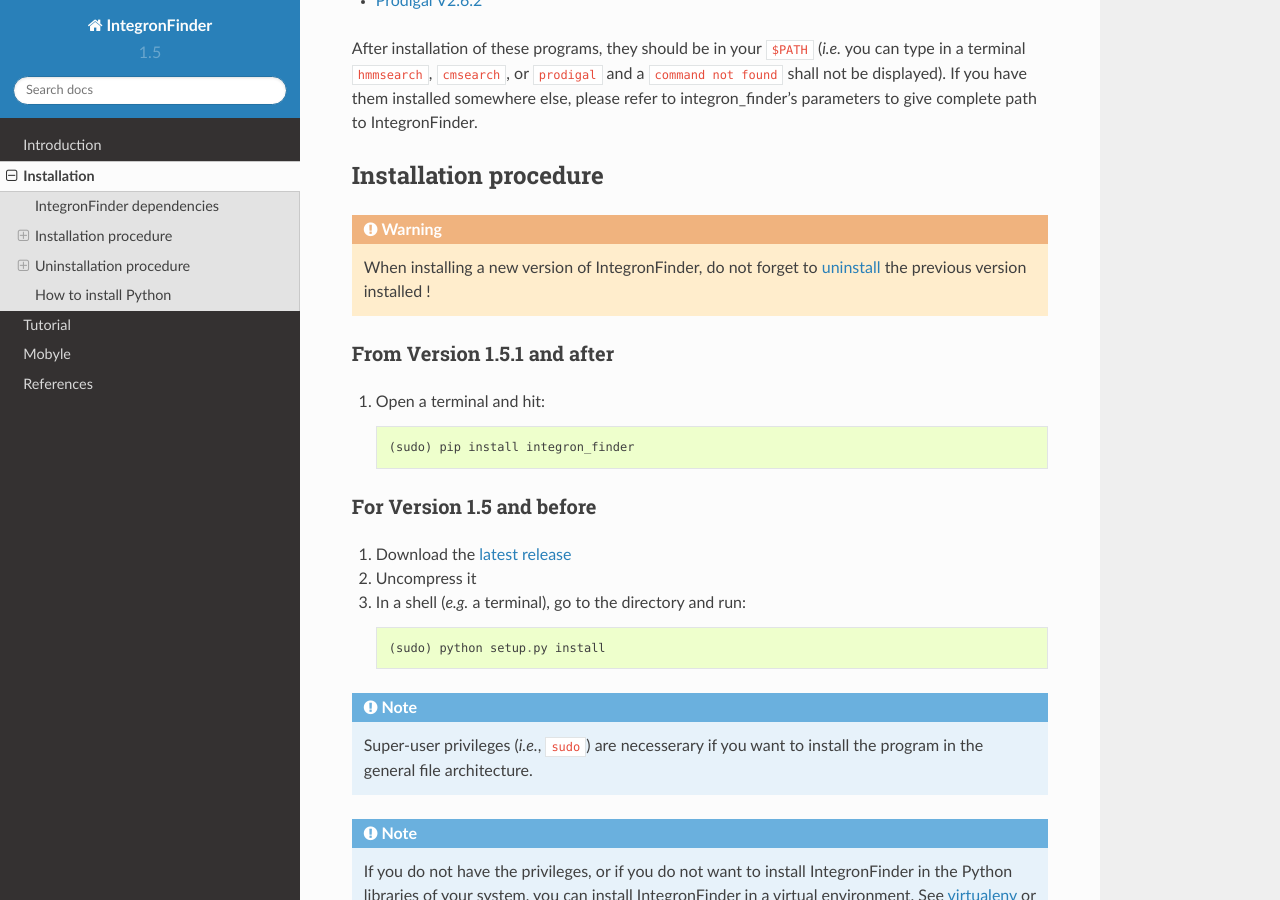
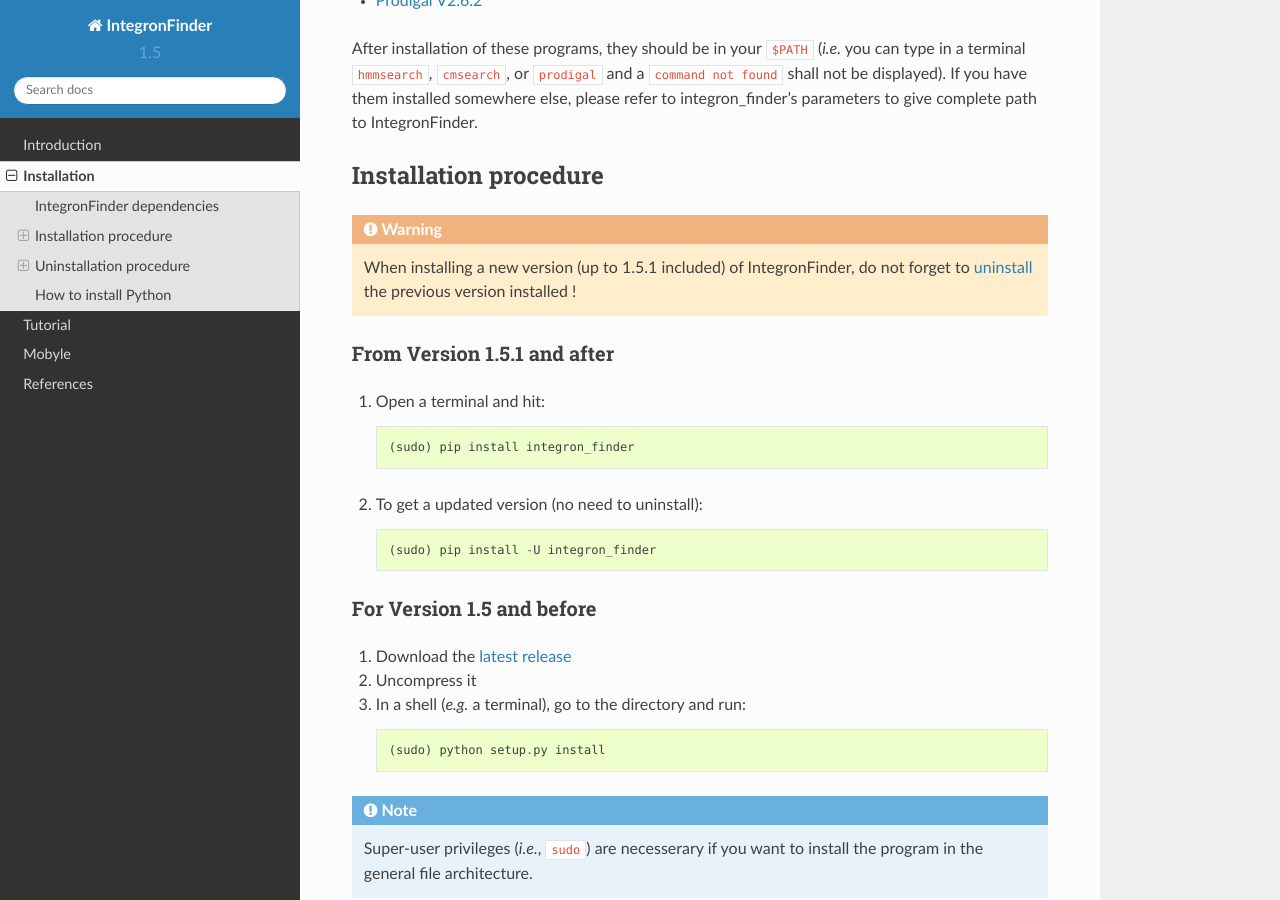
Before and after one commit to gem-pasteur/Integron_Finder, a Sphinx documentation site: the page built from doc/source/installation.rst, in a window 1280 px wide and 900 px high, scrolled down 599 px. Built offline with Sphinx 7.4.7 and the Read the Docs theme 2.0.0, drawn with Linux system fonts in a browser that asks for light colours.

Commit message:
add how to update for further releases

```diff
--- a/doc/source/installation.rst
+++ b/doc/source/installation.rst
@@ -41,7 +41,7 @@
 ======================
 
 .. warning::
-    When installing a new version of IntegronFinder, do not forget to :ref:`uninstall <uninstallation>` the previous version installed !
+    When installing a new version (up to 1.5.1 included) of IntegronFinder, do not forget to :ref:`uninstall <uninstallation>` the previous version installed !
 
 From Version 1.5.1 and after
 ----------------------------
@@ -50,8 +50,12 @@
 
     (sudo) pip install integron_finder
 
+2. To get a updated version (no need to uninstall)::
+
+    (sudo) pip install -U integron_finder
+
 For Version 1.5 and before
--------------------------------
+--------------------------
 
 1. Download the `latest release`_
 2. Uncompress it
```
